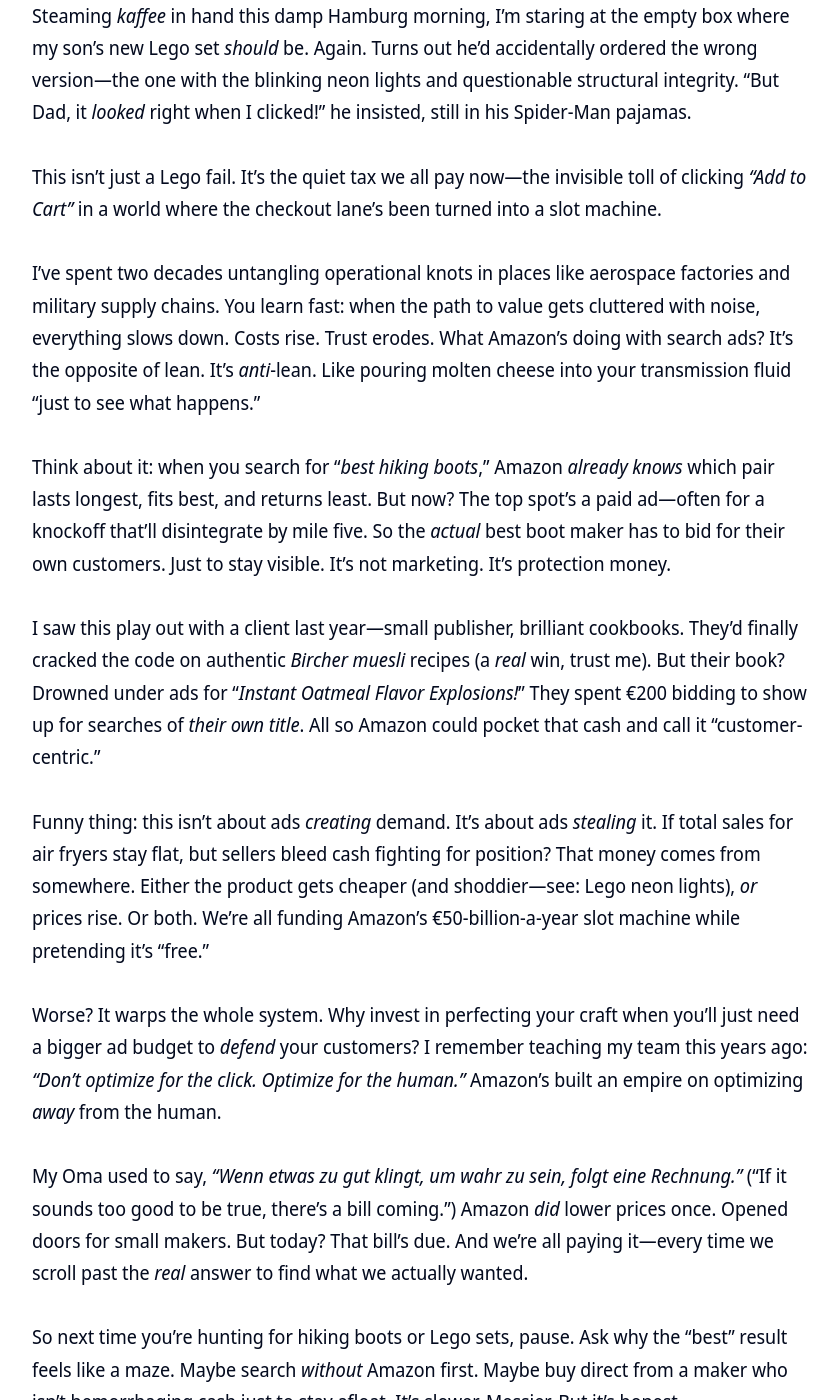
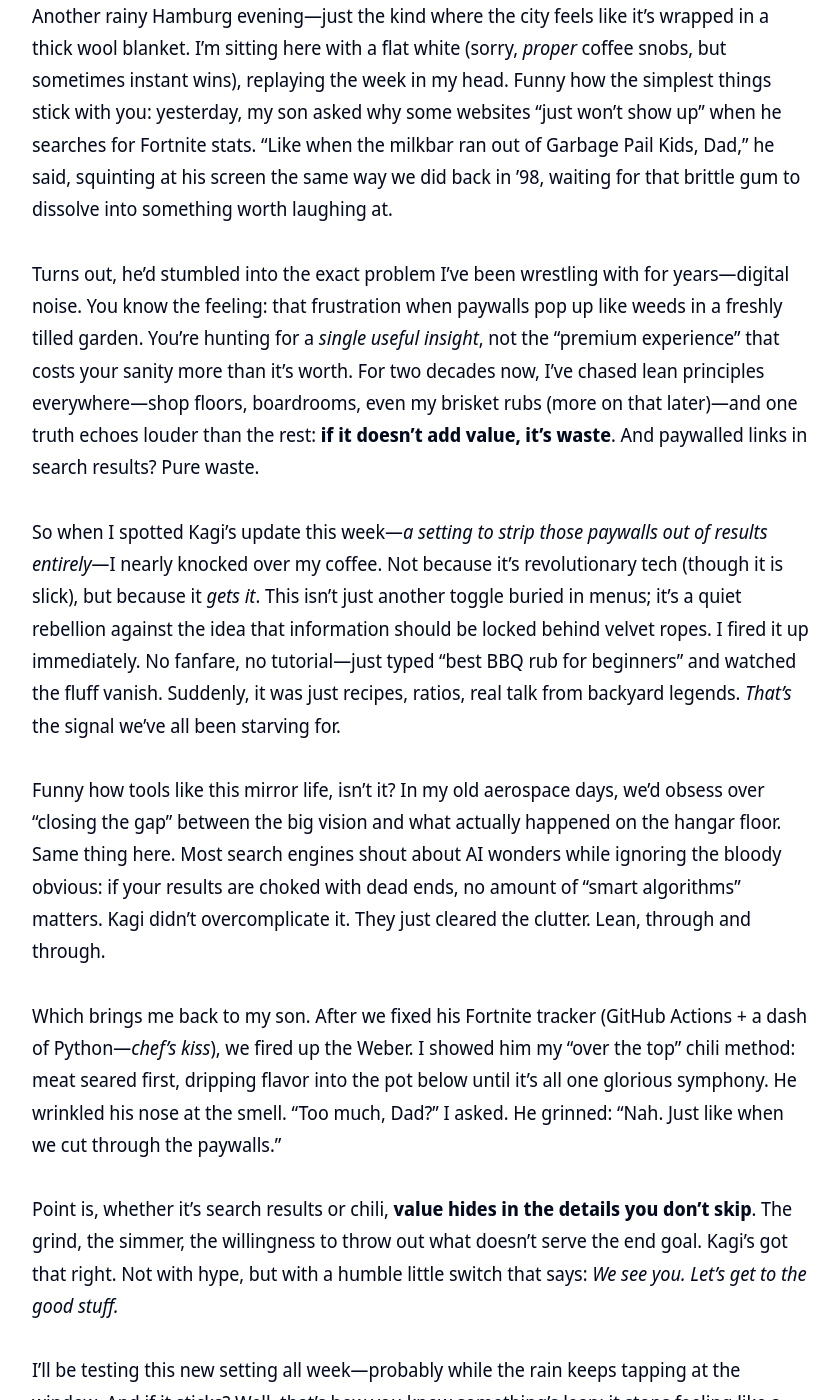
Before and after one commit to clintjb/clintjb.github.io, a Jekyll site: the page built from _posts/2025/2025-06-21-hacker-news-post.md, in a window 1280 px wide and 1400 px high, scrolled down 1202 px. Shown: the whole window, without its empty margins (218-1057 px from the left). Built offline with Jekyll 4.4.1, drawn with Linux system fonts in a browser that asks for light colours; nearby versions of some CDN libraries; some of the changed text lies outside the part shown.

Commit message:
Updated Weekly Post

```diff
--- a/_posts/2025/2025-06-21-hacker-news-post.md
+++ b/_posts/2025/2025-06-21-hacker-news-post.md
@@ -11,28 +11,22 @@ image: '/images/posts/2025/weekly.jpg'
 ---
 ![](/images/posts/2025/weekly.jpg)
 
-_⚠️ **THIS POST IS GENERATED WITH LLMs**: This post is newly generated a few times a week based on trending articles from hacker news. It takes the tone of my writing style, takes the topic from Hacker News - throws in some LLM magic and generates this post. Please be aware I don't read what gets generated here - it means I may agree, I may not - its a crap shoot - its not meant to be an opinion piece but merely [an experiment](https://github.com/clintjb/Weekly-Post) with the services from [OpenRouter](https://openrouter.ai) - last updated Wednesday 19 August 2026_
+_⚠️ **THIS POST IS GENERATED WITH LLMs**: This post is newly generated a few times a week based on trending articles from hacker news. It takes the tone of my writing style, takes the topic from Hacker News - throws in some LLM magic and generates this post. Please be aware I don't read what gets generated here - it means I may agree, I may not - its a crap shoot - its not meant to be an opinion piece but merely [an experiment](https://github.com/clintjb/Weekly-Post) with the services from [OpenRouter](https://openrouter.ai) - last updated Saturday 22 August 2026_
 
-## The Hidden Checkout Line
+## Quiet Moments & Clean Signals
 
-Steaming *kaffee* in hand this damp Hamburg morning, I’m staring at the empty box where my son’s new Lego set *should* be. Again. Turns out he’d accidentally ordered the wrong version—the one with the blinking neon lights and questionable structural integrity. “But Dad, it *looked* right when I clicked!” he insisted, still in his Spider-Man pajamas.
+Another rainy Hamburg evening—just the kind where the city feels like it’s wrapped in a thick wool blanket. I’m sitting here with a flat white (sorry, *proper* coffee snobs, but sometimes instant wins), replaying the week in my head. Funny how the simplest things stick with you: yesterday, my son asked why some websites "just won’t show up" when he searches for Fortnite stats. "Like when the milkbar ran out of Garbage Pail Kids, Dad," he said, squinting at his screen the same way we did back in ’98, waiting for that brittle gum to dissolve into something worth laughing at.
 
-This isn’t just a Lego fail. It’s the quiet tax we all pay now—the invisible toll of clicking *“Add to Cart”* in a world where the checkout lane’s been turned into a slot machine.
+Turns out, he’d stumbled into the exact problem I’ve been wrestling with for years—digital noise. You know the feeling: that frustration when paywalls pop up like weeds in a freshly tilled garden. You’re hunting for a *single useful insight*, not the "premium experience" that costs your sanity more than it’s worth. For two decades now, I’ve chased lean principles everywhere—shop floors, boardrooms, even my brisket rubs (more on that later)—and one truth echoes louder than the rest: **if it doesn’t add value, it’s waste**. And paywalled links in search results? Pure waste.
 
-I’ve spent two decades untangling operational knots in places like aerospace factories and military supply chains. You learn fast: when the path to value gets cluttered with noise, everything slows down. Costs rise. Trust erodes. What Amazon’s doing with search ads? It’s the opposite of lean. It’s *anti*-lean. Like pouring molten cheese into your transmission fluid “just to see what happens.”
+So when I spotted Kagi’s update this week—*a setting to strip those paywalls out of results entirely*—I nearly knocked over my coffee. Not because it’s revolutionary tech (though it is slick), but because it *gets it*. This isn’t just another toggle buried in menus; it’s a quiet rebellion against the idea that information should be locked behind velvet ropes. I fired it up immediately. No fanfare, no tutorial—just typed "best BBQ rub for beginners" and watched the fluff vanish. Suddenly, it was just recipes, ratios, real talk from backyard legends. *That’s* the signal we’ve all been starving for.
 
-Think about it: when you search for “*best hiking boots*,” Amazon *already knows* which pair lasts longest, fits best, and returns least. But now? The top spot’s a paid ad—often for a knockoff that’ll disintegrate by mile five. So the *actual* best boot maker has to bid for their own customers. Just to stay visible. It’s not marketing. It’s protection money.
+Funny how tools like this mirror life, isn’t it? In my old aerospace days, we’d obsess over "closing the gap" between the big vision and what actually happened on the hangar floor. Same thing here. Most search engines shout about AI wonders while ignoring the bloody obvious: if your results are choked with dead ends, no amount of "smart algorithms" matters. Kagi didn’t overcomplicate it. They just cleared the clutter. Lean, through and through.
 
-I saw this play out with a client last year—small publisher, brilliant cookbooks. They’d finally cracked the code on authentic *Bircher muesli* recipes (a *real* win, trust me). But their book? Drowned under ads for “*Instant Oatmeal Flavor Explosions!*” They spent €200 bidding to show up for searches of *their own title*. All so Amazon could pocket that cash and call it “customer-centric.”
+Which brings me back to my son. After we fixed his Fortnite tracker (GitHub Actions + a dash of Python—*chef’s kiss*), we fired up the Weber. I showed him my "over the top" chili method: meat seared first, dripping flavor into the pot below until it’s all one glorious symphony. He wrinkled his nose at the smell. "Too much, Dad?" I asked. He grinned: "Nah. Just like when we cut through the paywalls."
 
-Funny thing: this isn’t about ads *creating* demand. It’s about ads *stealing* it. If total sales for air fryers stay flat, but sellers bleed cash fighting for position? That money comes from somewhere. Either the product gets cheaper (and shoddier—see: Lego neon lights), *or* prices rise. Or both. We’re all funding Amazon’s €50-billion-a-year slot machine while pretending it’s “free.”
+Point is, whether it’s search results or chili, **value hides in the details you don’t skip**. The grind, the simmer, the willingness to throw out what doesn’t serve the end goal. Kagi’s got that right. Not with hype, but with a humble little switch that says: *We see you. Let’s get to the good stuff.*
 
-Worse? It warps the whole system. Why invest in perfecting your craft when you’ll just need a bigger ad budget to *defend* your customers? I remember teaching my team this years ago: *“Don’t optimize for the click. Optimize for the human.”* Amazon’s built an empire on optimizing *away* from the human.
+I’ll be testing this new setting all week—probably while the rain keeps tapping at the window. And if it sticks? Well, that’s how you know something’s lean: it stops feeling like a feature and starts feeling like second nature. Like that moment when your kid finally tastes the difference between store-bought jerky and the stuff you dehydrate yourself. (Recipe’s coming. Trust me—it’s worth the wait.)
 
-My Oma used to say, *“Wenn etwas zu gut klingt, um wahr zu sein, folgt eine Rechnung.”* (“If it sounds too good to be true, there’s a bill coming.”) Amazon *did* lower prices once. Opened doors for small makers. But today? That bill’s due. And we’re all paying it—every time we scroll past the *real* answer to find what we actually wanted.
-
-So next time you’re hunting for hiking boots or Lego sets, pause. Ask why the “best” result feels like a maze. Maybe search *without* Amazon first. Maybe buy direct from a maker who isn’t hemorrhaging cash just to stay afloat. It’s slower. Messier. But it’s honest.
-
-Like my chili recipe—no “over the top” gimmicks. Just meat, smoke, and time. The good stuff never needs flashing lights to prove its worth.
-
-*(Poured that December whisky early tonight. Needed it.)* 🥃
+Now, if you’ll excuse me, the A350 tracking script’s pinging, and this week’s brisket won’t flip itself. Cheers to tools that stay out of your way—*just like a quiet whisky after a long day’s work*. 🌮
```
Also changed, not shown: images/posts/2025/weekly.jpg.
